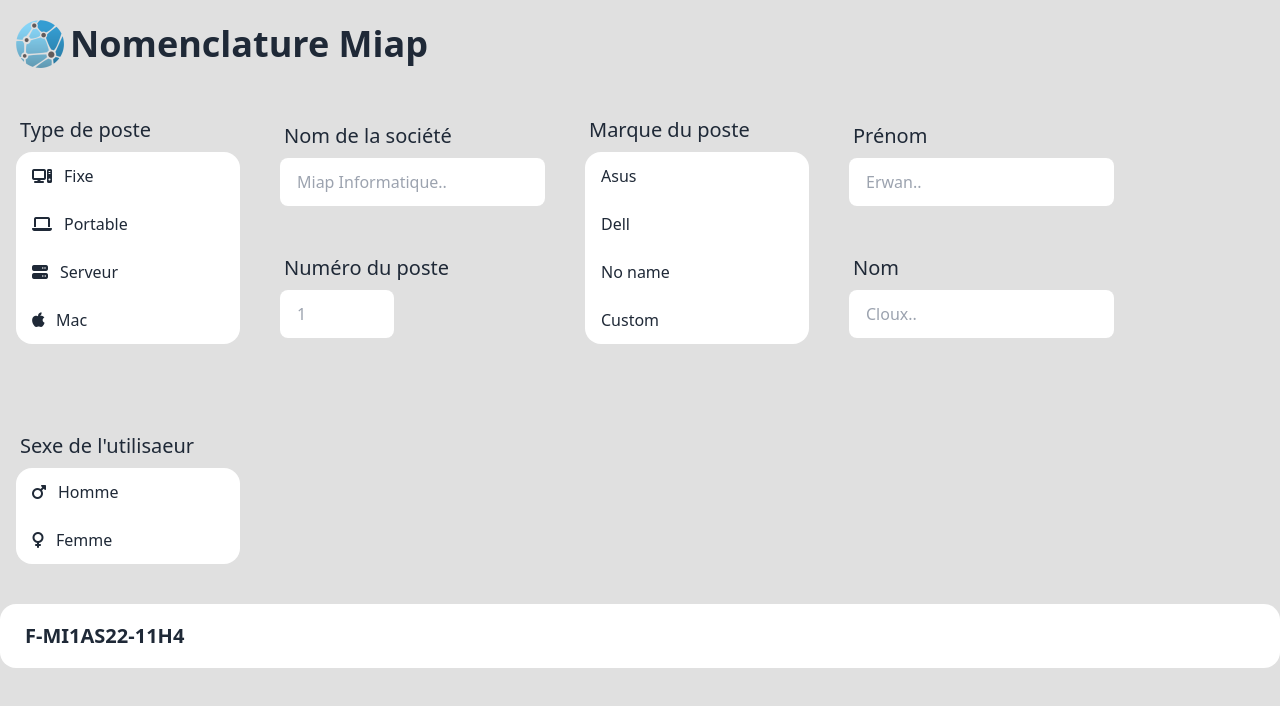
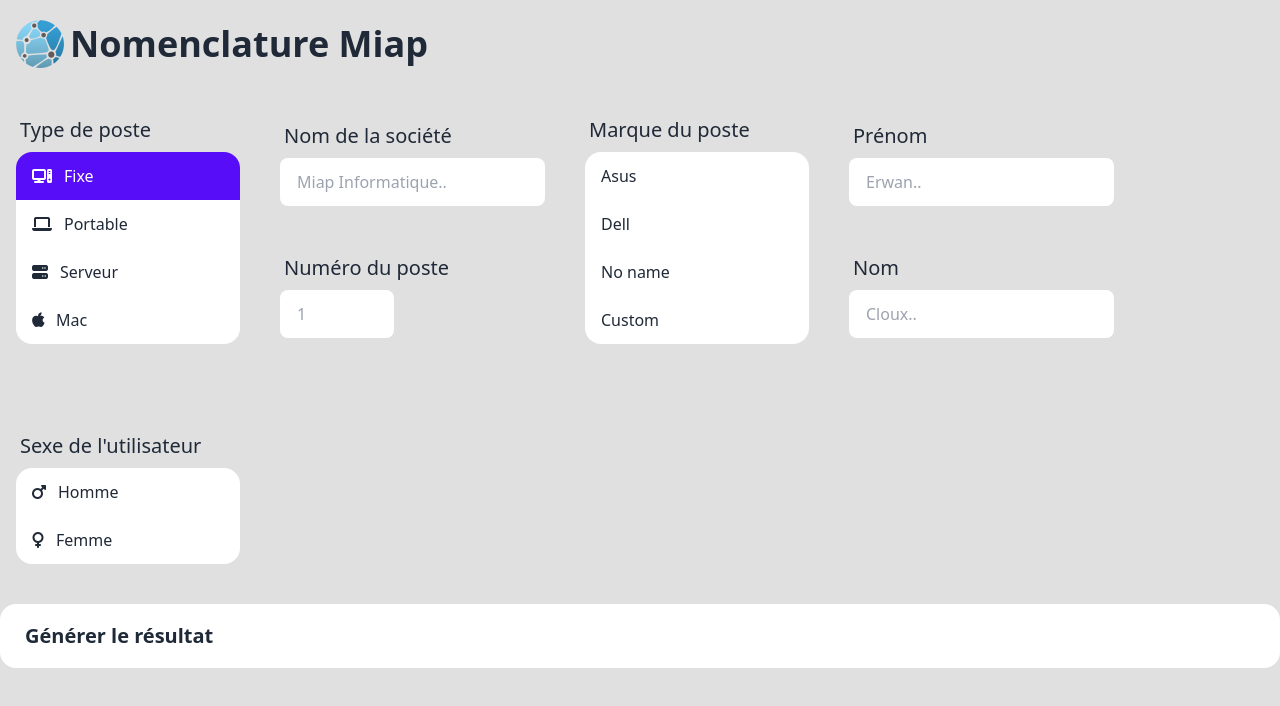
Before and after one commit to MIAPInformatique/nomenclature-miap, a Preact app: page / in a window 1280 px wide. Shown: the top 706 px of the page. Built offline with nearby package versions, Linux system fonts and the light colour scheme.

Commit message:
Description précise de la modification

```diff
--- a/src/app.jsx
+++ b/src/app.jsx
@@ -1,62 +1,25 @@
-import { useState} from "preact/hooks";
+import { useState } from "preact/hooks";
 
 export function App(props) {
-
   // Definition des constantes pour chaque catégorie
-
   const typePoste = [
-    {
-      code : "F",
-      icon : "fa-computer",
-      name : "Fixe"
-    },
-    {
-      code : "P",
-      icon : "fa-laptop",
-      name : "Portable"
-    },
-    {
-      code : "S",
-      icon : "fa-server",
-      name : "Serveur"
-    },
-    {
-      code : "M",
-      icon : "fa-brands fa-apple",
-      name : "Mac"
-    }
-  ]
+    { code: "F", icon: "fa-computer", name: "Fixe" },
+    { code: "P", icon: "fa-laptop", name: "Portable" },
+    { code: "S", icon: "fa-server", name: "Serveur" },
+    { code: "M", icon: "fa-brands fa-apple", name: "Mac" }
+  ];
 
   const marquePoste = [
-    {
-      code : "AS",
-      name : "Asus"
-    },{
-      code : "DE",
-      name : "Dell"
-
-    },{
-      code : "NO",
-      name : "No name"
-    },{
-      // NE PAS SUPPRIMER CET ITEM
-      code : "CU",
-      name : "Custom"
-      // CHAMP PERSONNALISÉ
-    }
-  ]
+    { code: "AS", name: "Asus" },
+    { code: "DE", name: "Dell" },
+    { code: "NO", name: "No name" },
+    { code: "CU", name: "Custom" }
+  ];
 
   const sexeUtilisateur = [
-    {
-      code : "H",
-      icon : "fa-mars",
-      name : "Homme"
-    },{
-      code : "F",
-      icon : "fa-venus",
-      name : "Femme"
-    }
-  ]
+    { code: "H", icon: "fa-mars", name: "Homme" },
+    { code: "F", icon: "fa-venus", name: "Femme" }
+  ];
 
   const [activeItem, setActiveItem] = useState(typePoste[0]);
   const [activeBrand, setActiveBrand] = useState(null);
@@ -98,20 +61,31 @@
   };
 
   const handleAlertToggle = () => {
-    setShowAlert(!showAlert);
-    navigator.clipboard.writeText(document.querySelector('#result').innerText);
+    // Récupérer les valeurs nécessaires
+    const companyName = values.companyName.substring(0, 3).toUpperCase(); // 3 lettres de l'entreprise
+    const postNumber = values.postNumber; // Numéro du poste
+    const firstDigitOfPostNumber = postNumber.toString().charAt(0); // Premier chiffre du numéro du poste
+    const brand = activeBrand === 0 ? "AS" : activeBrand === 1 ? "DE" : activeBrand === 2 ? "NO" : values.brandName.substring(0, 2).toUpperCase(); // Marque (2 lettres)
+    const lastNameNumber = "11"; // Valeur fixe pour le nom (peut être modifié selon vos besoins)
+    const sex = activeSexe === 0 ? "H" : "F"; // Sexe
+    const randomDigit = Math.floor(Math.random() * 10); // Chiffre aléatoire
+    const postType = activeItem.code; // Type de poste (F, P, S, M)
+
+    // Générer le résultat final
+    const result = `${companyName}${firstDigitOfPostNumber}${brand}-${postNumber}-${lastNameNumber}${sex}${randomDigit}${postType}`;
+
+    // Afficher le résultat dans l'élément avec l'ID "result"
+    document.querySelector("#result").innerText = result;
+
+    // Gérer l'alerte
+    setShowAlert(true);
+    navigator.clipboard.writeText(result);
     const audio = new Audio('/pop.mp3');
     audio.play();
     setTimeout(() => {
       setShowAlert(false);
     }, 3000);
   };
-
-
-
-
-
-  let type, marque, sexe;
 
   return (
     <>
@@ -124,17 +98,15 @@
           <label className="label mt-10">
             <h2 className="label-text text-xl">Type de poste</h2>
           </label>
-          <ul className="menu bg-base-100 w-56 rounded-box  ">
-{/* Génération automatique type */}
+          <ul className="menu bg-base-100 w-56 rounded-box">
             {typePoste.map((item, index) => (
               <li key={index}>
-                <a className={activeItem === index ? "active" : ""} onClick={() => handleItemClick(index)}>
+                <a className={activeItem === item ? "active" : ""} onClick={() => handleItemClick(index)}>
                   <i class={`fa-solid ${item.icon}`}></i> {item.name}
                 </a>
               </li>
             ))}
           </ul>
-
         </div>
 
         <div>
@@ -144,8 +116,8 @@
           <input
             type="text"
             placeholder="Miap Informatique.."
-            // className="  input w-full max-w-xs"
-            className="  input w-full max-w-xs" onInput={handleInputChange} name="companyName"
+            className="input w-full max-w-xs"
+            onInput={handleInputChange} name="companyName"
           />
           <label data-tip="hello" className="label mt-10">
             <h2 className="label-text text-xl">Numéro du poste</h2>
@@ -156,7 +128,7 @@
             min={1}
             max={99}
             onInput={handleInputChange} name="postNumber"
-            className="input  "
+            className="input"
           />
         </div>
 
@@ -164,23 +136,21 @@
           <label className="label mt-10">
             <h2 className="label-text text-xl">Marque du poste</h2>
           </label>
-          <ul className="menu bg-base-100 w-56 rounded-box  ">
-        {/* Génération automatique marque */}
+          <ul className="menu bg-base-100 w-56 rounded-box">
             {marquePoste.map((item, index) => (
-              <li>
+              <li key={index}>
                 <a className={activeBrand === index ? "active" : ""} onClick={() => handleBrandClick(index)}>
                   {item.name}
                 </a>
               </li>
             ))}
-              {/* Marque personnalisée */}
             {activeBrand === marquePoste.length - 1 ? (
               <li>
                 <input
                   type="text"
                   placeholder="Clevo.."
                   onInput={handleInputChange} name="brandName"
-                  className="  input w-full max-w-xs"
+                  className="input w-full max-w-xs"
                 />
               </li>
             ) : null}
@@ -195,7 +165,7 @@
             type="text"
             placeholder="Erwan.."
             onInput={handleInputChange} name="firstName"
-            className="  input w-full max-w-xs"
+            className="input w-full max-w-xs"
           />
           <label className="label mt-10">
             <h2 className="label-text text-xl">Nom</h2>
@@ -204,18 +174,17 @@
             type="text"
             placeholder="Cloux.."
             onInput={handleInputChange} name="lastName"
-            className="  input w-full max-w-xs"
+            className="input w-full max-w-xs"
           />
         </div>
 
         <div>
           <label className="label mt-10">
-            <h2 className="label-text text-xl">Sexe de l'utilisaeur</h2>
+            <h2 className="label-text text-xl">Sexe de l'utilisateur</h2>
           </label>
-          <ul className="menu bg-base-100 w-56 rounded-box  ">
-{/* Génération automatique sexe */}
+          <ul className="menu bg-base-100 w-56 rounded-box">
             {sexeUtilisateur.map((item, index) => (
-              <li>
+              <li key={index}>
                 <a className={activeSexe === index ? "active" : ""} onClick={() => handleSexeClick(index)}>
                   <i class={`fa-solid ${item.icon}`}></i> {item.name}
                 </a>
@@ -226,61 +195,17 @@
       </article>
 
       <div className="navbar bg-base-100 container mx-auto mt-10 rounded-box">
-        <a className="btn btn-ghost normal-case text-xl" onClick={handleAlertToggle} id="result" >
-        {/* {
-            (type =
-              activeItem === 0
-                ? "F"
-                : activeItem === 1
-                ? "P"
-                : activeItem === 2
-                ? "S"
-                : activeItem === 3
-                ? "M"
-                : "F")
-          } */}
-          {
-            (type =
-              activeItem.code
-            )
-          }
-          {'-'}
-          {values.companyName.substring(0, 2).toUpperCase()}
-          {values.postNumber}
-
-
-          {
-            (marque =
-              activeBrand === 0
-                ? "AS"
-                : activeBrand === 1
-                ? "DE"
-                : activeBrand === 2
-                ? "NO"
-                : activeBrand === 3
-                ? values.brandName.substring(0, 2).toUpperCase()
-                : "AS")
-          }
-          {(values.firstName.toLowerCase().charCodeAt(0) - 96).toString().padStart(2, '0')}
-          {'-'}
-          {(values.lastName.toLowerCase().charCodeAt(0) - 96).toString().padStart(2, '0')}
-          {
-            (sexe =
-              activeSexe === 0
-                ? "H"
-                : activeSexe === 1
-                ? "F"
-                : "H")
-          }
-
-          {Math.floor(Math.random() * 9) + 1}
-
+        <a className="btn btn-ghost normal-case text-xl" onClick={handleAlertToggle} id="result">
+          {/* Le texte sera généré dans handleAlertToggle */}
+          Générer le résultat
         </a>
       </div>
-      <div className={`alert alert-success shadow-lg absolute top-0 right-0 w-96 mt-5 mr-2 ${showAlert ? 'blockAlert' : 'hiddenAlert'}` }>
+      <div className={`alert alert-success shadow-lg absolute top-0 right-0 w-96 mt-5 mr-2 ${showAlert ? 'blockAlert' : 'hiddenAlert'}`}>
         <div>
-          <svg xmlns="http://www.w3.org/2000/svg" className="stroke-current flex-shrink-0 h-6 w-6" fill="none" viewBox="0 0 24 24"><path strokeLinecap="round" strokeLinejoin="round" strokeWidth="2" d="M9 12l2 2 4-4m6 2a9 9 0 11-18 0 9 9 0 0118 0z" /></svg>
-            <span>Nom du poste copié !</span>
+          <svg xmlns="http://www.w3.org/2000/svg" className="stroke-current flex-shrink-0 h-6 w-6" fill="none" viewBox="0 0 24 24">
+            <path strokeLinecap="round" strokeLinejoin="round" strokeWidth="2" d="M9 12l2 2 4-4m6 2a9 9 0 11-18 0 9 9 0 0118 0z" />
+          </svg>
+          <span>Nom du poste copié !</span>
         </div>
       </div>
     </>
```
